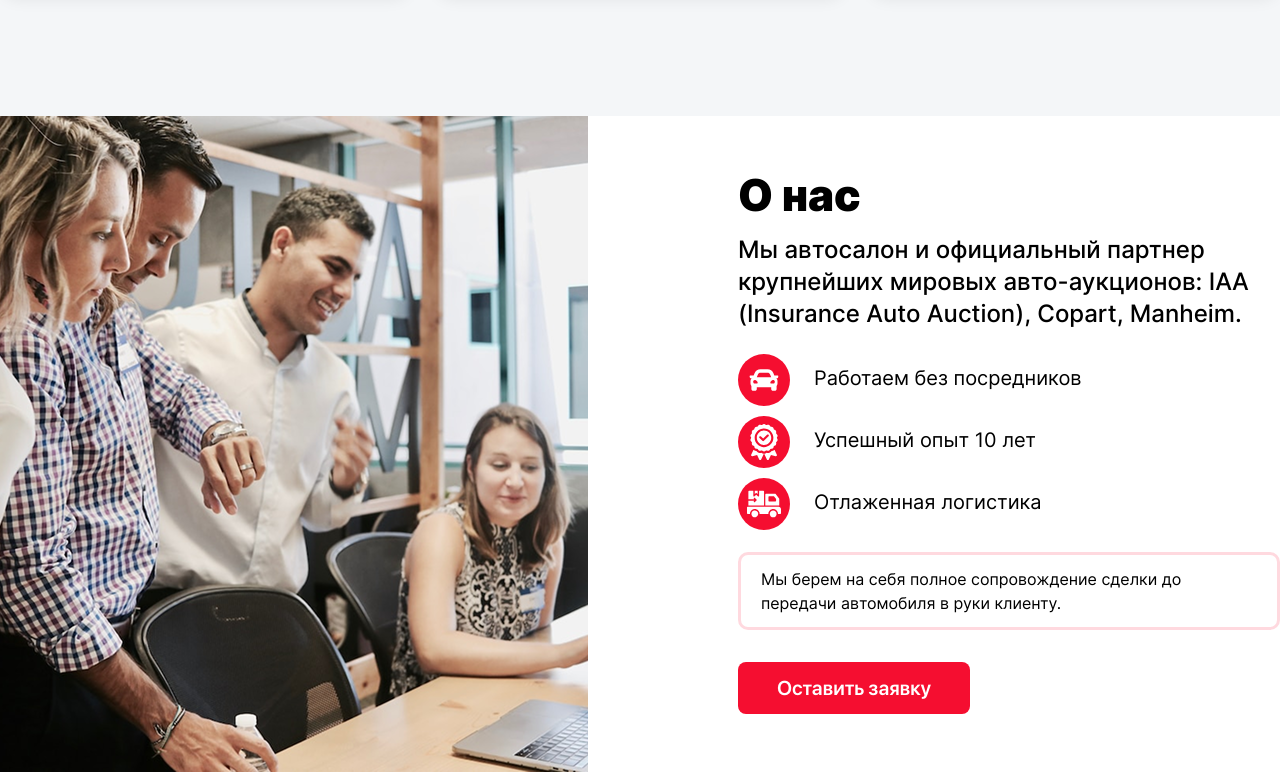
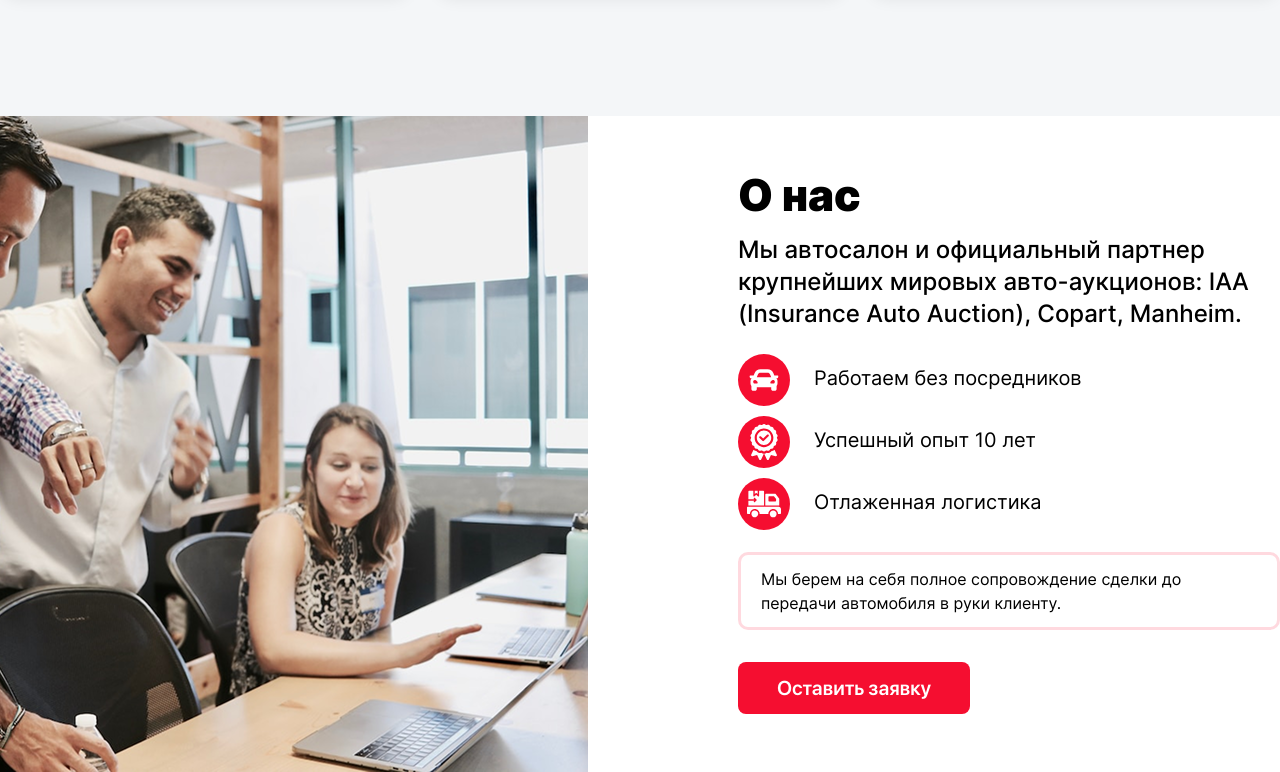
Before and after one commit to khartsyu/auto-project, a plain HTML site: page index.html in a window 1280 px wide. Shown: the part 1362-2134 px from the top of the page. Drawn offline with Linux system fonts and the light colour scheme.

Commit message:
Add files via upload

```diff
--- a/css/style.css
+++ b/css/style.css
@@ -472,20 +472,21 @@ body {
 
 .aboutus__picture {
     width: 50%;
+    height: 656px;
     background-color: var(--color-container);
 }
 
 .aboutus__img {
-    width: 906px;
-    height: 656px;
+    width: 100%;
+    height: 100%;
     object-fit: cover;
+    object-position: center right;
 }
 
 .aboutus__info {
     width: 50%;
     padding-top: 52px;
     padding-left: 50px;
-
 }
 
 .info-title {
```
